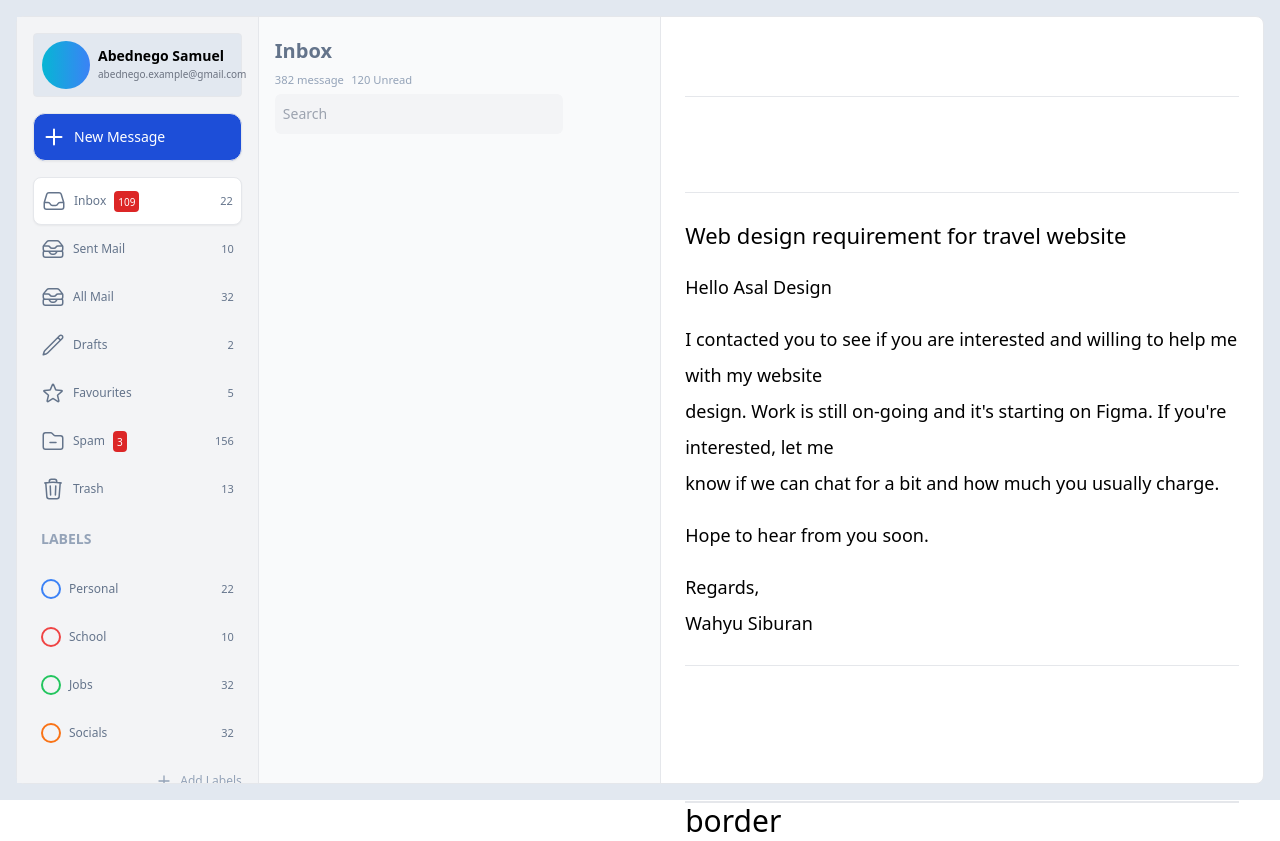
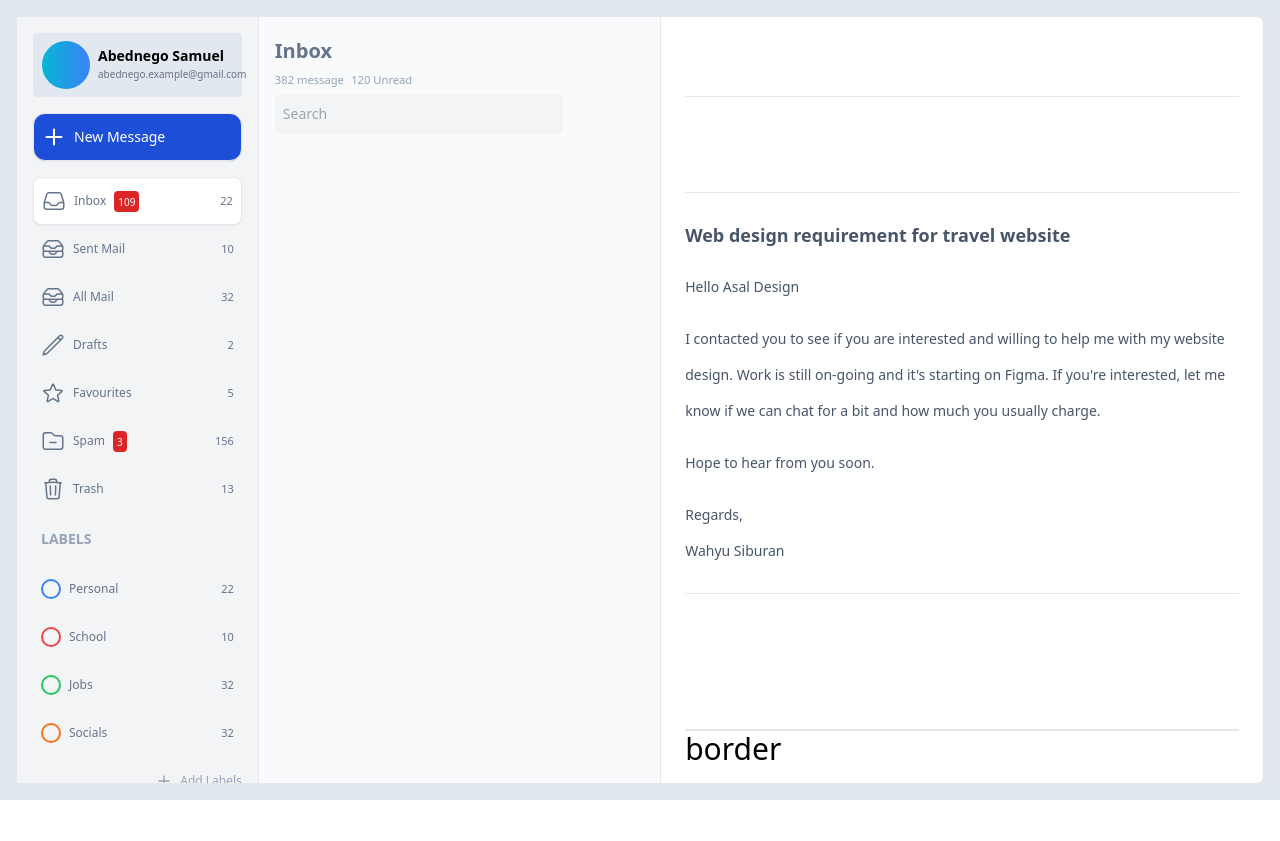
Before and after one commit to koomabenjamin/mailbox-vue-ui, a Vue app: page / in a window 1280 px wide. After the commit the page ends 800 px from the top, so only its background shows below. Built offline with nearby package versions, Linux system fonts and the light colour scheme.

Commit message:
improved text

```diff
--- a/src/views/MailBox.vue
+++ b/src/views/MailBox.vue
@@ -114,15 +114,18 @@
 
       <div class="p-6">
       <div class="h-auto border-b border-gray-200">
-        <p class="text-[22px] mb-4">Web design requirement for travel website</p>
+        <p class="text-[18px] mb-4 text-slate-600 font-bold">Web design requirement for travel website</p>
 
-        <p class="text-[18px] mb-4">Hello Asal Design</p>
-        <p class="text-[18px] mb-4">I contacted you to see if you are interested and willing to help me with my website<br/>
+        <div class="text-[14px] text-slate-600">
+        <p class="mb-4">Hello Asal Design</p>
+        <p class="mb-4">I contacted you to see if you are interested and willing to help me with my website<br/>
         design. Work is still on-going and it's starting on Figma. If you're interested, let me <br/>
         know if we can chat for a bit and how much you usually charge.
         </p>
-        <p class="text-[18px] mb-4">Hope to hear from you soon.</p>
-        <p class="text-[18px] mb-6">Regards,<br/>Wahyu Siburan </p>
+        <p class="mb-4">Hope to hear from you soon.</p>
+        <p class="mb-6">Regards,<br/>Wahyu Siburan </p>
+      </div>
+
       </div>
     </div>
 
```
